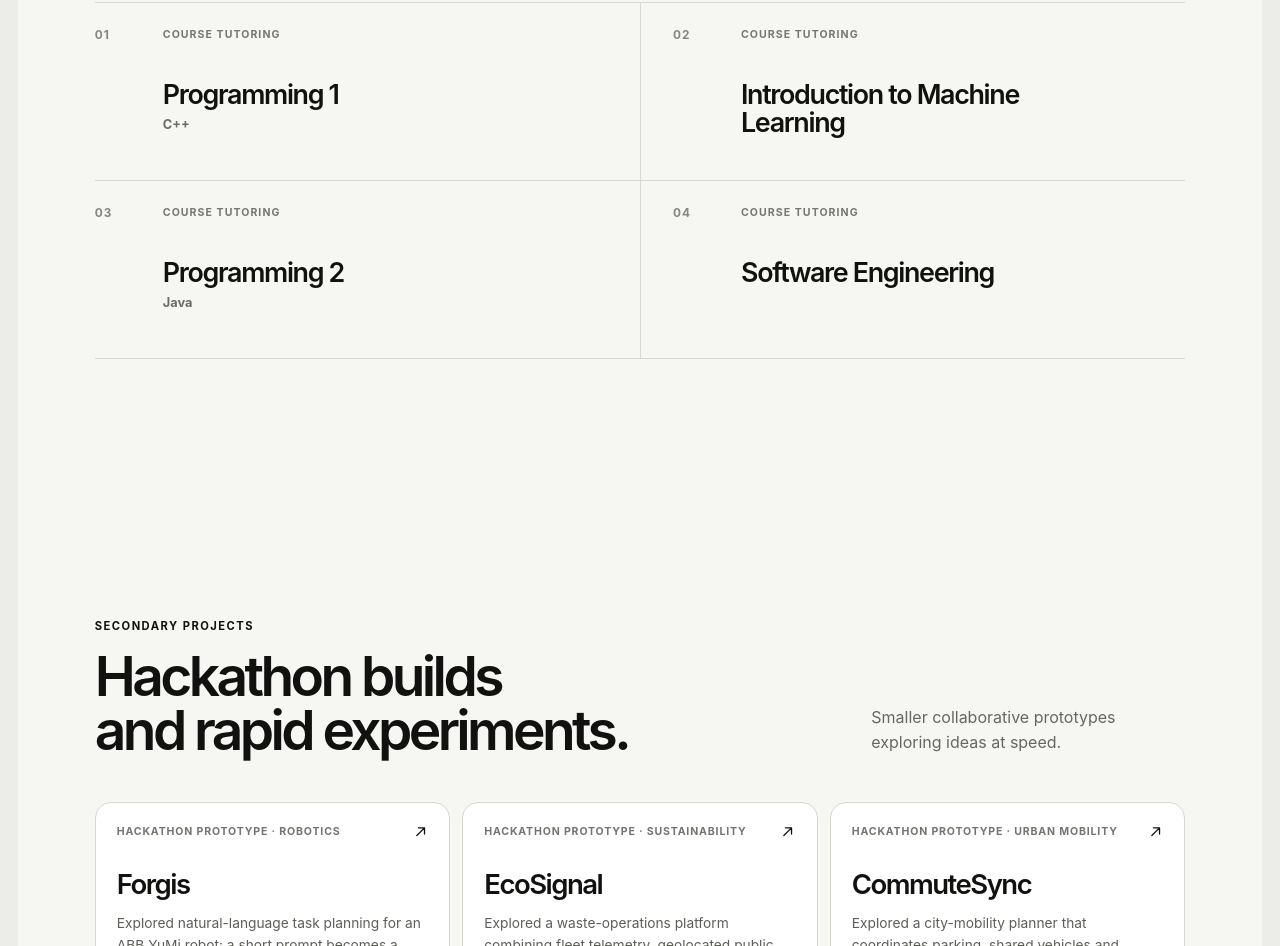
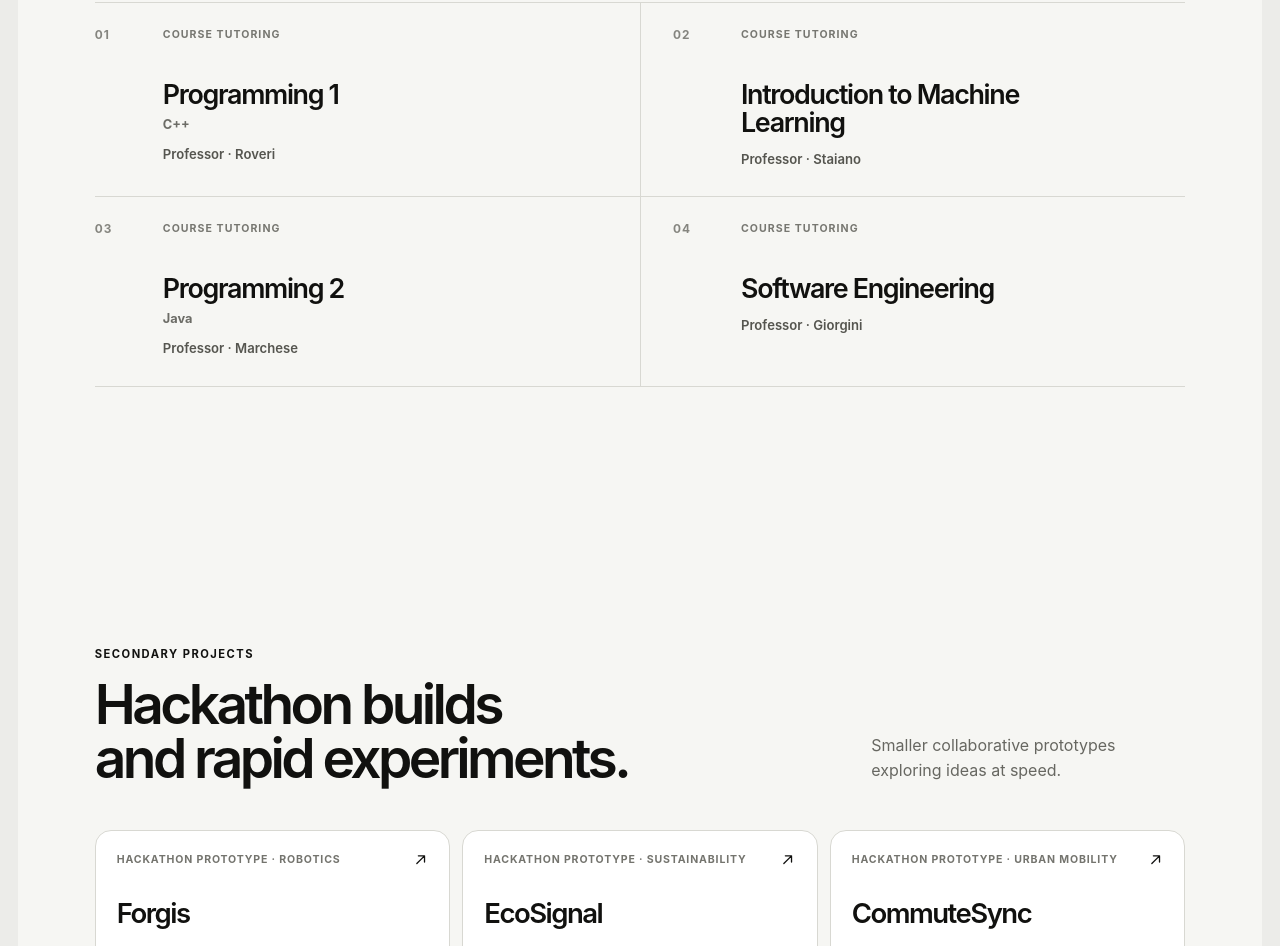
Before and after one commit to Lvcaa/luca-galli-portfolio, a React (Vite) app: page / in a window 1280 px wide. Shown: the part 3830-4776 px from the top of the page. Built offline with nearby package versions, Linux system fonts and the light colour scheme.

Commit message:
Add professors to tutoring courses

```diff
--- a/src/App.jsx
+++ b/src/App.jsx
@@ -116,10 +116,30 @@ const secondaryProjects = [
 ];
 
 const tutoringCourses = [
-    { number: "01", name: "Programming 1", detail: "C++" },
-    { number: "02", name: "Introduction to Machine Learning", detail: "" },
-    { number: "03", name: "Programming 2", detail: "Java" },
-    { number: "04", name: "Software Engineering", detail: "" },
+    {
+        number: "01",
+        name: "Programming 1",
+        detail: "C++",
+        professor: "Roveri",
+    },
+    {
+        number: "02",
+        name: "Introduction to Machine Learning",
+        detail: "",
+        professor: "Staiano",
+    },
+    {
+        number: "03",
+        name: "Programming 2",
+        detail: "Java",
+        professor: "Marchese",
+    },
+    {
+        number: "04",
+        name: "Software Engineering",
+        detail: "",
+        professor: "Giorgini",
+    },
 ];
 
 function App() {
@@ -400,6 +420,9 @@ function App() {
                                         {course.detail && (
                                             <em>{course.detail}</em>
                                         )}
+                                        <p className="tutoring-professor">
+                                            Professor · {course.professor}
+                                        </p>
                                     </div>
                                 </li>
                             ))}
--- a/src/styles.css
+++ b/src/styles.css
@@ -664,6 +664,14 @@ h1 span {
     font-style: normal;
     font-weight: 650;
 }
+
+.tutoring-professor {
+    margin: 14px 0 0;
+    color: #55554f;
+    font-size: 0.82rem;
+    font-weight: 600;
+    line-height: 1.35;
+}
 .secondary-heading {
     display: grid;
     margin-bottom: 44px;
```
